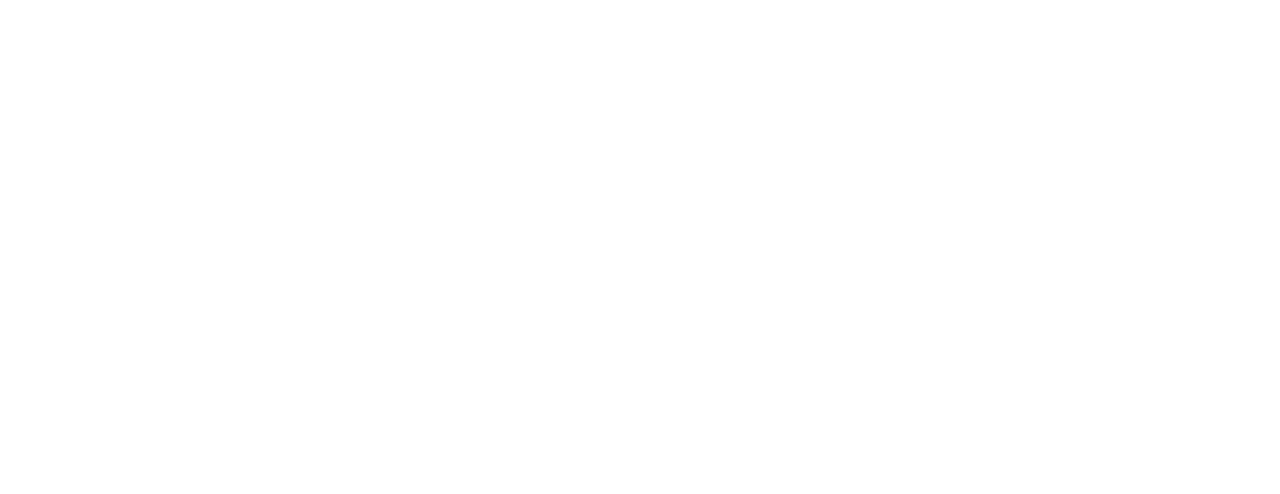
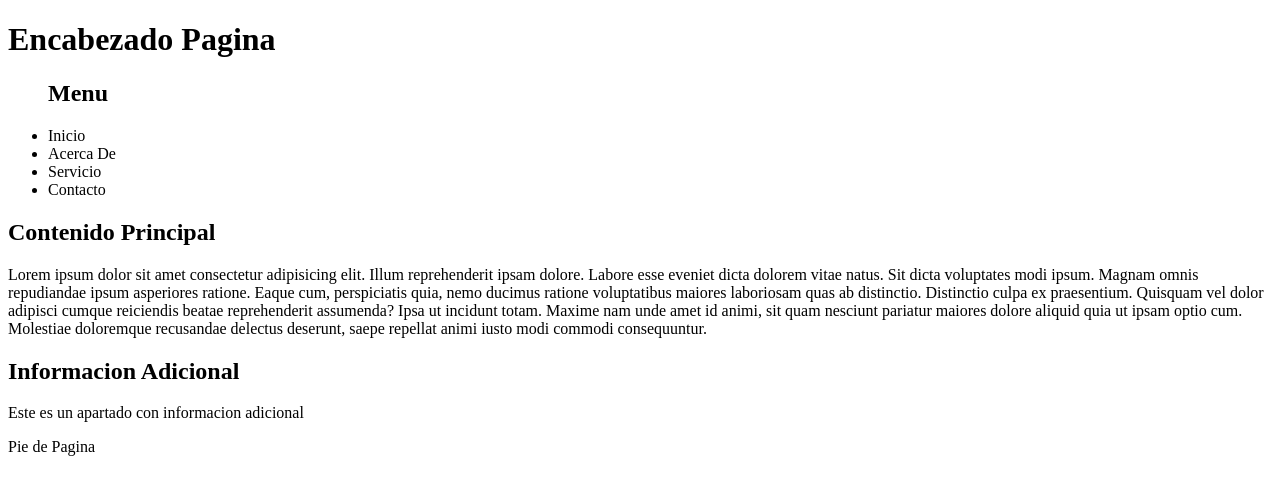
Before and after one commit to Xavo005/disenoWeb2025_II_A, a plain HTML site: page Sesion 14/ejercicioHtml5.html in a window 1280 px wide. Drawn offline with Linux system fonts and the light colour scheme.

Commit message:
Primer Respalda 04/10/2025

```diff
--- a/Sesion 14/ejercicioHtml5.html
+++ b/Sesion 14/ejercicioHtml5.html
@@ -1,11 +1,53 @@
 <!DOCTYPE html>
-<html lang="en">
+<html lang="es">
+
 <head>
     <meta charset="UTF-8">
     <meta name="viewport" content="width=device-width, initial-scale=1.0">
-    <title>Document</title>
+    <title>EjecercicioColumnas</title>
+
 </head>
+
 <body>
+    <header>
+        <h1>Encabezado Pagina</h1>
+    </header>
+    <main>
+        <nav>
+            <ul>
+                <h2>Menu</h2>
+                <li>Inicio</li>
+                <li>Acerca De</li>
+                <li>Servicio</li>
+                <li>Contacto</li>
+            </ul>
+        </nav>
+        <section>
+            <h2>Contenido Principal</h2>
+            <article>
+                <p>
+                    Lorem ipsum dolor sit amet consectetur adipisicing elit. Illum reprehenderit ipsam dolore. Labore
+                    esse
+                    eveniet dicta dolorem vitae natus. Sit dicta voluptates modi ipsum. Magnam omnis repudiandae ipsum
+                    asperiores ratione.
+                    Eaque cum, perspiciatis quia, nemo ducimus ratione voluptatibus maiores laboriosam quas ab
+                    distinctio.
+                    Distinctio culpa ex praesentium. Quisquam vel dolor adipisci cumque reiciendis beatae reprehenderit
+                    assumenda? Ipsa ut incidunt totam.
+                    Maxime nam unde amet id animi, sit quam nesciunt pariatur maiores dolore aliquid quia ut ipsam optio
+                    cum. Molestiae doloremque recusandae delectus deserunt, saepe repellat animi iusto modi commodi
+                    consequuntur.
+                </p>
 
+        </section>
+        <aside>
+            <h2>Informacion Adicional</h2>
+            <p>Este es un apartado con informacion adicional</p>
+        </aside>
+    </main>
+    <footer>
+        <p>Pie de Pagina</p>
+    </footer>
 </body>
+
 </html>
```
